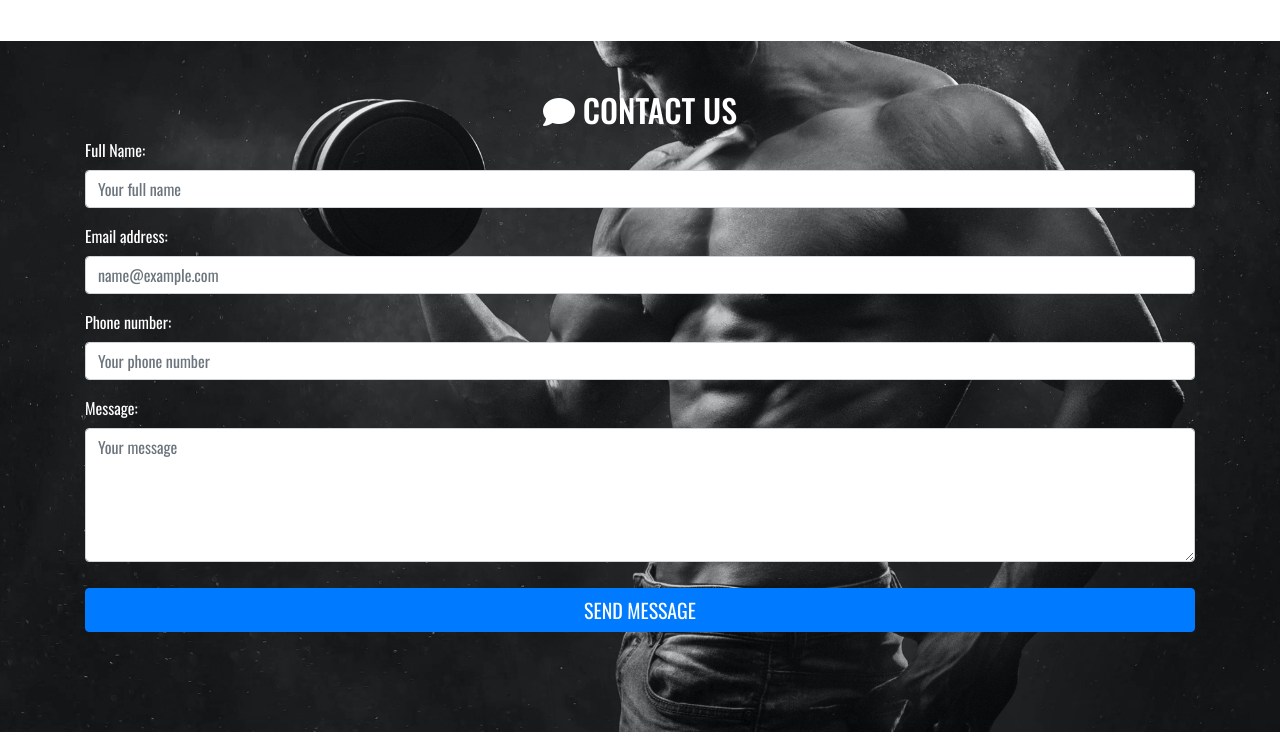
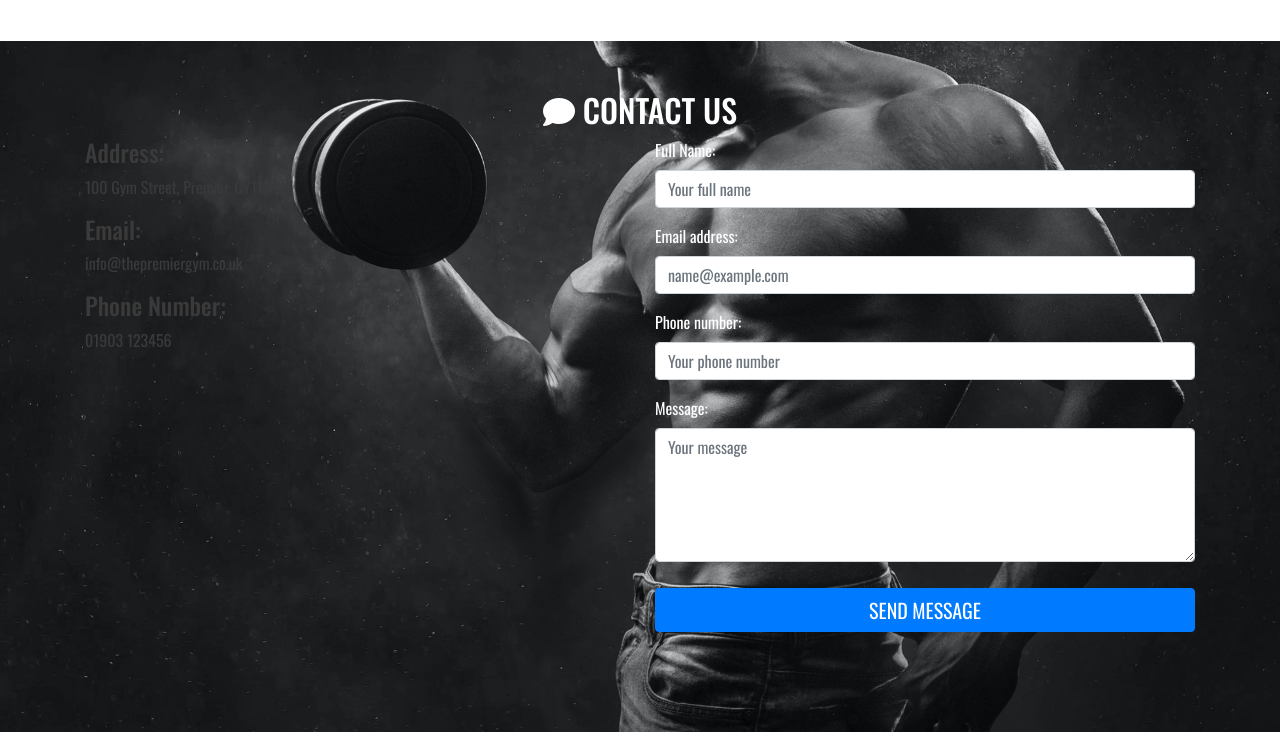
Before and after one commit to ayhanuzumcu/milestone-project-1, a plain HTML site: page index.html in a window 1280 px wide. Shown: the part 2451-3195 px from the top of the page. Drawn offline with nearby package versions, Linux system fonts and the light colour scheme.

Commit message:
Update contact

```diff
--- a/index.html
+++ b/index.html
@@ -181,11 +181,20 @@
 
     <section id="contact">
         <div class="container">
+
             <div class="text-center">
                 <h2 class="text-uppercase"><i class="fa fa-comment" aria-hidden="true"></i> Contact Us</h2>
             </div>
-
-            <form>
+            <div class="row">
+                <div class="col-sm-6">
+                    <h4 id="top-h">Address:</h4>
+                    <p>100 Gym Street, Premier, GY11 1YM</p>
+                    <h4>Email:</h4>
+                    <p>info@thepremiergym.co.uk</p>
+                    <h4>Phone Number:</h4>
+                    <p>01903 123456</p>
+                </div>
+            <form class="col-sm-6">
                 <div class="form-group">
                     <label for="name">Full Name:</label>
                     <input type="text" class="form-control" id="name" placeholder="Your full name" required>
@@ -207,6 +216,8 @@
                 </div>
                 <button class="btn btn-primary btn-xl text-uppercase" id="submitButton" type="submit">Send Message</button>
             </form>
+
+        </div>
         </div>
     </section>
 
```
